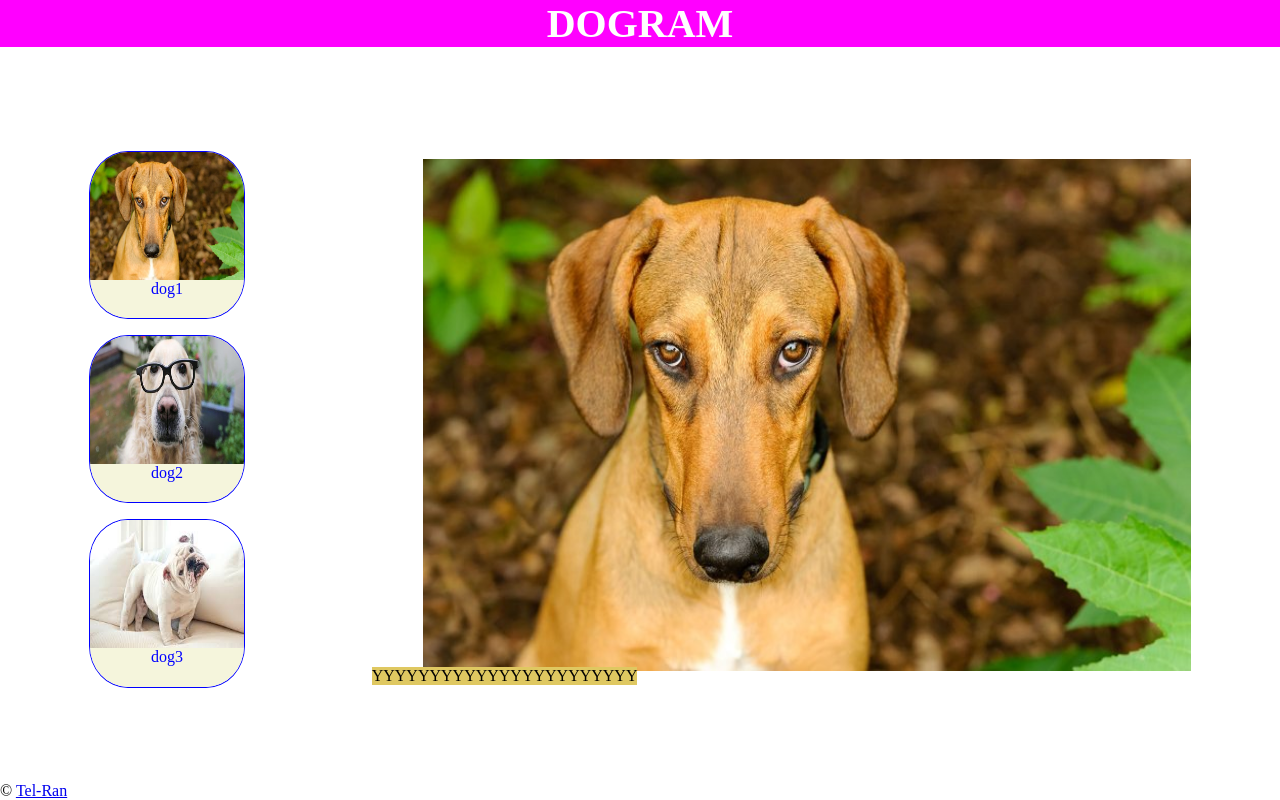
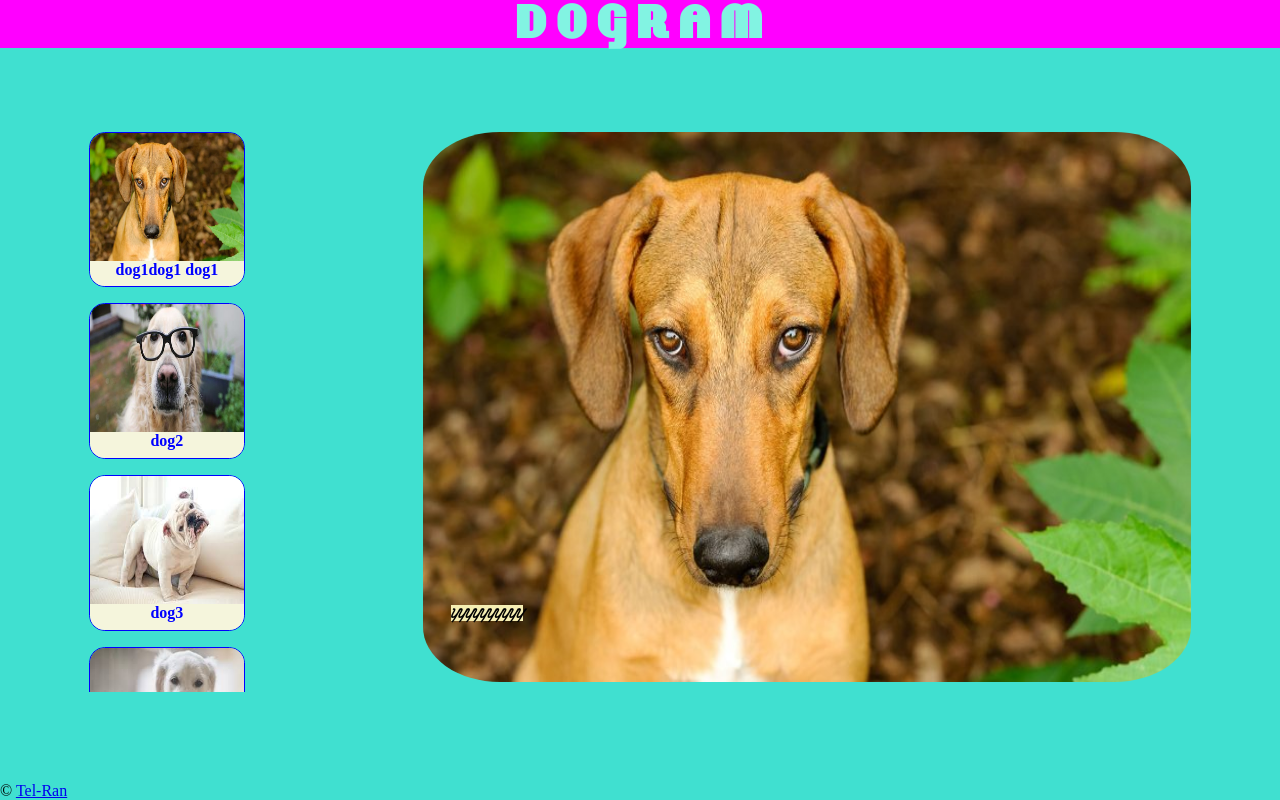
Before and after one commit to Java46-A-Blits/dogram, a plain HTML site: page index.html in a window 1280 px wide. Drawn offline with Linux system fonts and the light colour scheme.

Commit message:
thumbnails-item minimum height doesn't work  for  >586px

```diff
--- a/index.html
+++ b/index.html
@@ -9,20 +9,19 @@
     <title>Dogram</title>
 </head>
 <body>
-    <!---->
     <header>
-        <h2 class="logo-title">Dogram</h2>
+        <h2 class="logo-title">D O G R A M</h2>
     </header>
     <main class="main-content">
         <section class="details-container">
             <img class="details-image" src="images/dog1.jpg" alt="dog1 image">
-            <div class="details-title"> YYYYYYYYYYYYYYYYYYYYYYY   </div>
+            <span class="details-title"> YYYYYYYYYY   </span>
         </section>
         <ul class="thumbnails-list">
             <li class="thumbnails-item">
                 <a class="thumbnails-anchor" href="images/dog1.jpg">
                     <img class="thumbnails-image" src="images/dog1.jpg" alt="dog1 image">
-                    <span class="thumbnails-title">dog1</span>
+                    <span class="thumbnails-title">dog1dog1  dog1</span>
                 </a>
             </li>
             <li class="thumbnails-item">
--- a/styles/dog-styles.css
+++ b/styles/dog-styles.css
@@ -1,104 +1,140 @@
+@font-face {
+    font-family: lakeshor;
+    src: url(fonts/LAKESHOR-webfont.svg);
+    src: url(fonts/LAKESHOR-webfont.woff);
+}
+
+@font-face {
+    font-family: airstream;
+    src: url( fonts/Airstream-webfont.svg);
+    src: url( fonts/Airstream-webfont.woff);
+}
+:root{
+    --thumbnails-image-width: 20vw;
+    --thumbnails-image-height: 18vw;
+    --thumbnails-title-height: calc(var(--thumbnails-image-height)*0.33);
+    }
 body{
     display: flex;
     flex-direction: column;
-    justify-content: space-around;
-    /* align-items: center;  */
-}
-.logo-title{
-    background-color: fuchsia;
-    color: white;
-    text-align: center;
-    font-size: 2.5rem;
-    text-transform: uppercase;
-
-}
-.details-title{
-    background-color: rgb(223, 200, 97);
-    position: absolute;
-        left: 7vw;
-      bottom: 3vw;
-}
-.details-image{
-    width: 60vw;
-    height: 50vw;
-}
-.details-container{
-    position: relative;
-    display: flex;
-    flex-direction: column;
-    align-items: center;
+    justify-content: space-between;
+    margin: 0;
+    background-color: turquoise;
 }
 .thumbnails-list{
     display: flex;
     flex-direction: row;
     flex-wrap: wrap;
-    max-height: 25vh;
+    max-height: 35vh;
     overflow-y: auto;
+    justify-content: space-around;
     list-style: none;
-    justify-content: space-around;
-    padding: 16px 0 0 0;
-    /* padding: 0%;
-    padding-top: 2.5vh; */
-
-
-}
-.thumbnails-item{
-    margin-top: 2vh;
-    margin-left: 2vw;
-    border: 1px solid blue;
-
-}
-.thumbnails-anchor{
-    text-decoration: none;
+    padding: 0;
+    padding-top: 2.5vh;
 }
 .thumbnails-image{
-    width: 20vw;
-    height: 18vw;
-    display: block; /*to  prevent separation between image and title*/
+    width:var(--thumbnails-image-width);
+    height: var(--thumbnails-image-height);
+    display: block;
+}
+.details-title{
+    background-color: rgb(245, 238, 179);
+    position: relative;
+    right:  25vw;
+    bottom: 6vw;
+    font-family: airstream;
+    font-style: italic;
+}
+.details-image{
+    width: 70vw;
+    height: 55vw;
+    border-radius: 10%;
+}
+.details-container{
+    /* position: relative; */
+    display: flex;
+    flex-direction: column;
+    align-items: center;
 }
 .thumbnails-title{
     display: block;
     text-align: center;
     background-color: beige;
     color: blue;
-    font-size: 1.2rem;
+    font-size: 1.2 rem;
+    font-weight: bold;
+    width:var(--thumbnails-image-width);
+    height: var(--thumbnails-title-height);
 }
-body,html{
-    height: 100%
+.thumbnails-item{
+    margin-top: 2vh;
+    margin-left: 2vw;
+    border: 1px solid blue;
+    max-width: var(--thumbnails-image-width);
+    /* min-height: calc(var(--thumbnails-image-height)+var(--thumbnails-title-height)); */
+    min-height: 12vw;
+    border-radius: 10%;
+    overflow: hidden;
 }
-@media (min-width :568px){
+.thumbnails-anchor{
+    text-decoration: none;
+}
+.logo-title{
+    background-color: fuchsia;
+    color: rgb(130, 243, 226);
+    font-size: 3rem;
+    text-align: center;
+    text-transform: uppercase;
+    margin: 0;
+    font-family: lakeshor;
+
+}
+body, html{
+    height: 100%;
+}
+@media (min-width:568px){
+    :root{
+        --thumbnails-image-width: 12vw;
+        --thumbnails-image-height: 10vw;
+        --thumbnails-title-height: calc(var(--thumbnails-image-height)*.33);
+
+        }
     .thumbnails-list{
         flex-direction: column;
         flex-wrap: nowrap;
-        order: -1;          /**/
-        max-height:70vh;
-        justify-content:flex-start;
+        order:-1;
+        max-height: 70vh;
+        justify-content: flex-start;
         padding: 0;
+        margin: 0;
     }
     .thumbnails-title{
-        width: 12vw;
-        height: 3vw;
-        font-size: 1rem;
-
+       /* width: 12vw;*/
+       font-size: 1rem;
+       /* height: 3vw;*/
     }
     .thumbnails-item{
-        max-width: 12vw;
-        border-radius: 25%;
-        min-height: 13vw;
+        /* max-width: 12vw; */
+        margin-left: 0;
+        /* border-radius: 10%; */
         overflow: hidden;
-        margin-left: 0;
+        /* min-height: 13vw; */
+        margin-top: 0;
     }
-    .thumbnails-image{
-        width: 12vw;
-        height: 10vw;
+    /* .thumbnails-image{
+        width:12vw;
+        height:10vw;
+    } */
+    .thumbnails-item+.thumbnails-item{
+        margin-top: 2vh;
     }
     .details-image{
         width: 60vw;
-        height: 40vw;
+        height: 43vw;
     }
     .details-title{
-        left: -4vw;     /**/
-        bottom:2vw;     /**/
+        /* left: -4vw;
+        bottom: 2vw; */
     }
     .main-content{
         display: flex;
@@ -109,10 +145,12 @@ body,html{
     }
     body{
         justify-content: space-between;
-        margin: 0;
-        }
+        margin: 0cm;
+    }
     .logo-title{
         margin: 0;
+        /* font-size: 1.5rem; */
     }
 
+
 }
```
